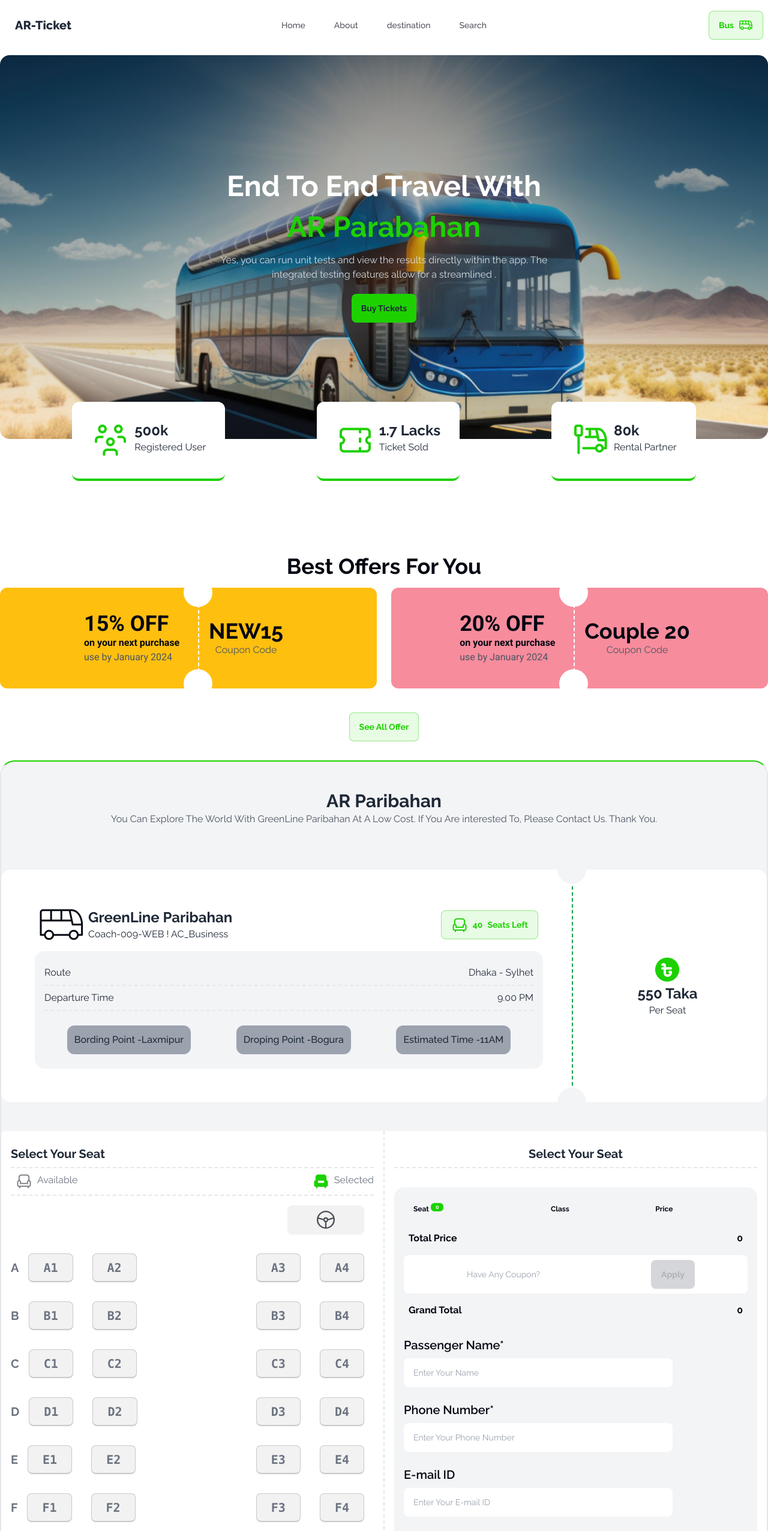
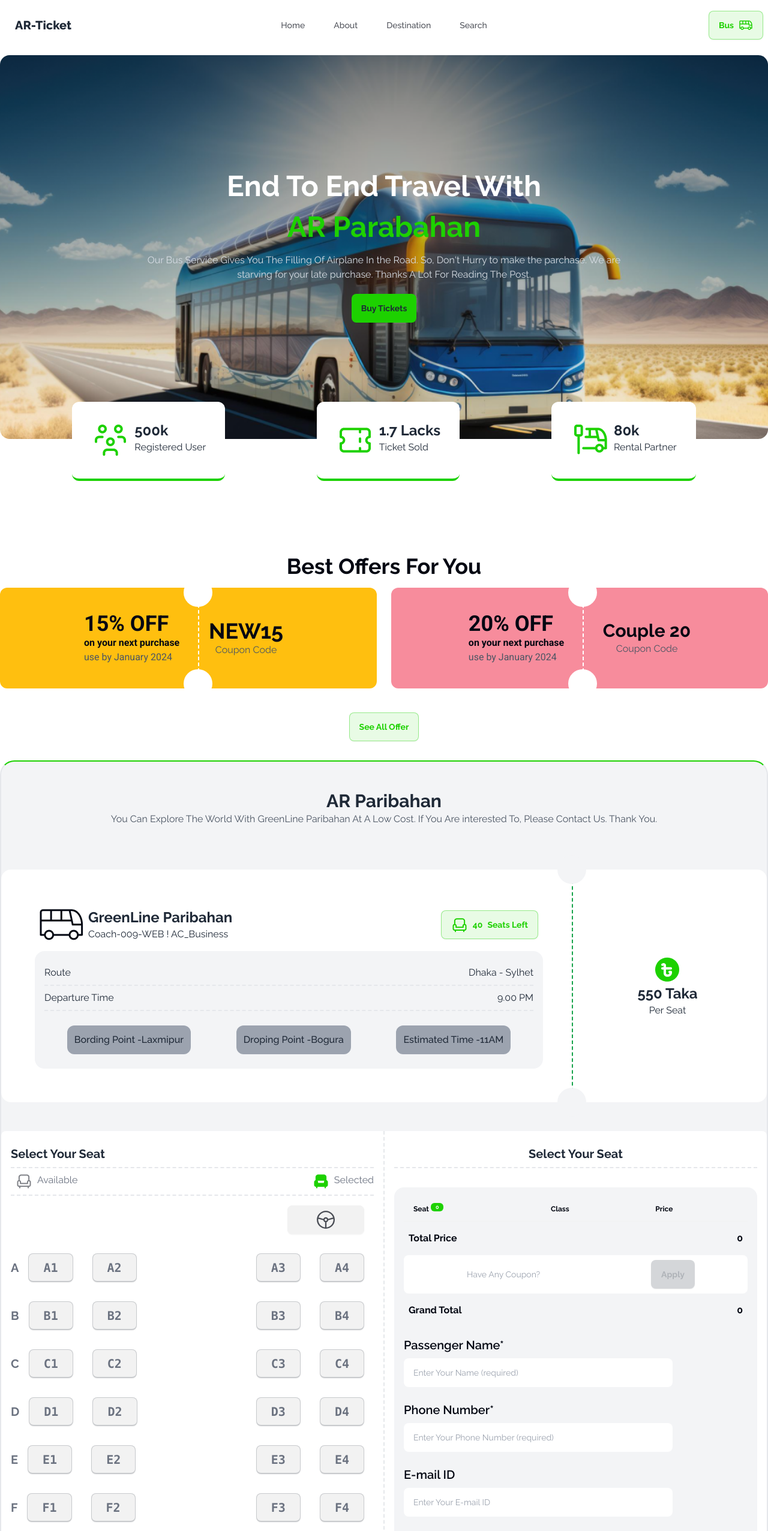
Before and after one commit to Arif-Islam21/smart-ticketing, a plain HTML site: page index.html in a window 1280 px wide. Shown: the top 2553 px of the page at 60% size. Drawn offline with nearby package versions, Linux system fonts and the light colour scheme.

Commit message:
lorem removed and some code updated

```diff
--- a/index.html
+++ b/index.html
@@ -44,7 +44,7 @@
               >
                 <li><a>Home</a></li>
                 <li><a>About</a></li>
-                <li><a>destination</a></li>
+                <li><a>Destination</a></li>
                 <li><a>Search</a></li>
               </ul>
             </div>
@@ -59,7 +59,7 @@
             >
               <li><a>Home</a></li>
               <li><a>About</a></li>
-              <li><a>destination</a></li>
+              <li><a>Destination</a></li>
               <li><a>Search</a></li>
             </ul>
           </div>
@@ -86,9 +86,9 @@
                 AR Parabahan
               </h1>
               <p class="mb-5">
-                Yes, you can run unit tests and view the results directly within
-                the app. The integrated testing features allow for a streamlined
-                .
+                Our Bus Service Gives You The Filling Of Airplane In the Road.
+                So, Don't Hurry to make the parchase. We are starving for your
+                late purchase. Thanks A Lot For Reading The Post.
               </p>
               <a href="#main-section">
                 <button
@@ -184,9 +184,9 @@
                   class="h-12 w-12 absolute bottom-[-24px] right-[-24px] rounded-full bg-white"
                 ></div>
               </div>
-              <div class="p-4">
+              <div class="pl-8">
                 <div>
-                  <h2 class="font-bold text-4xl">Couple 20</h2>
+                  <h2 class="font-bold text-3xl">Couple 20</h2>
                   <p class="text-gray-600">Coupon Code</p>
                 </div>
               </div>
@@ -509,7 +509,6 @@
                 >
               </div>
             </div>
-            <!-- A3,  SECTION -->
             <div class="flex justify-center lg:justify-end items-center w-full">
               <kbd id="h3" class="kbd btn px-6 py-2 m-4 text-gray-500 text-xl"
                 >H3</kbd
@@ -520,7 +519,9 @@
             </div>
           </div>
           <!--I SECTION HERE  -->
-          <div class="flex flex-col lg:flex-row justify-between">
+          <div
+            class="flex flex-col lg:flex-row items-center w-full justify-start"
+          >
             <!-- A1 SECTION -->
             <div
               class="flex justify-start flex-col lg:flex-row items-center w-full"
@@ -545,7 +546,7 @@
             </div>
           </div>
           <!--J SECTION HERE  -->
-          <div class="flex flex-col lg:flex-row justify-between">
+          <div class="flex flex-col lg:flex-row justify-start">
             <!-- J1 SECTION -->
             <div
               class="flex justify-start flex-col lg:flex-row items-center w-full"
@@ -642,7 +643,7 @@
                   type="text"
                   id="passenger-name-element"
                   required
-                  placeholder="Enter Your Name"
+                  placeholder="Enter Your Name (required)"
                   class="input border-none input-bordered input-md w-full max-w-md"
                 />
               </div>
@@ -655,7 +656,7 @@
                   type="number"
                   id="passenger-phone-element"
                   required
-                  placeholder="Enter Your Phone Number"
+                  placeholder="Enter Your Phone Number (required)"
                   class="input border-none input-bordered input-md w-full max-w-md"
                 />
               </div>
```
